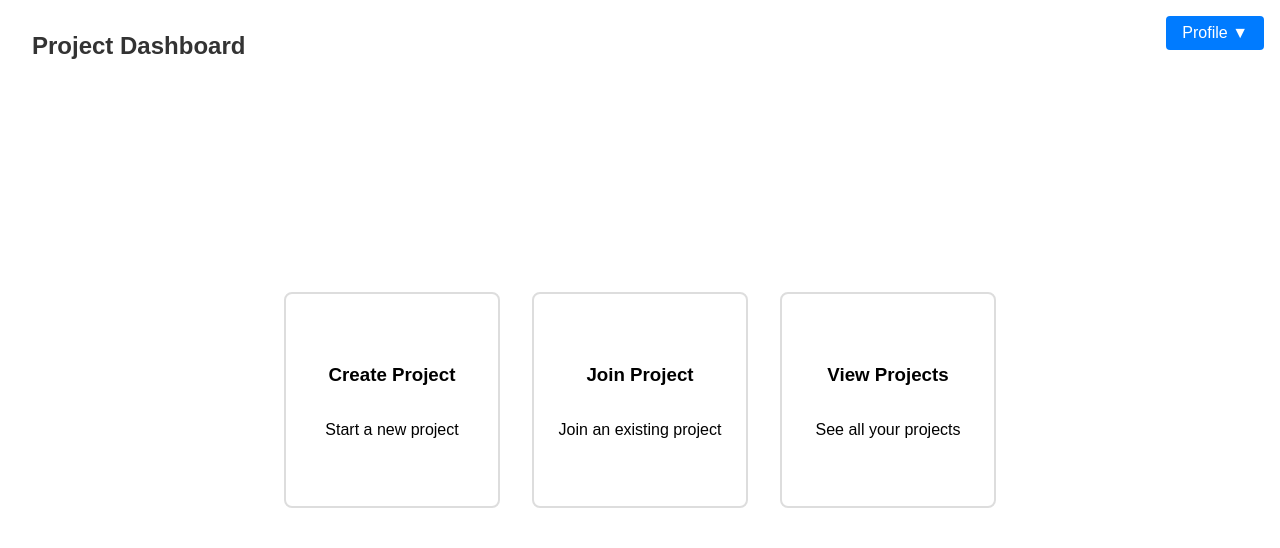
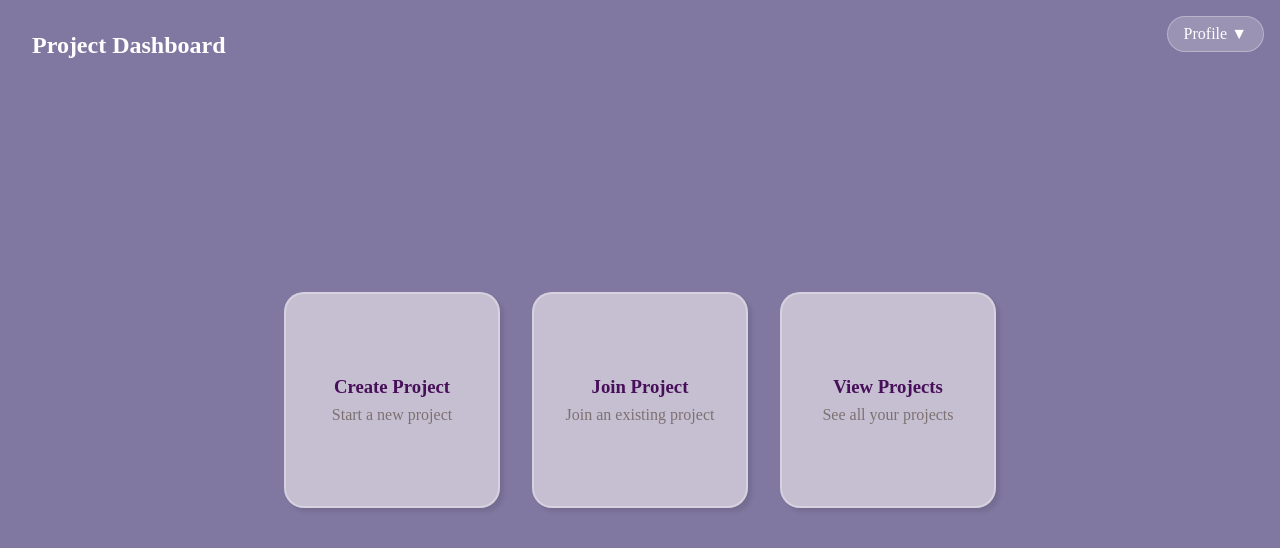
Before and after one commit to hackscholar/stormhacks, a React (Create React App) app in the folder frontend/: page /dashboard in a window 1280 px wide. Shown: the top 548 px of the page. Built offline with nearby package versions, Linux system fonts and the light colour scheme.

Commit message:
changed the design to match app

```diff
--- a/frontend/src/index.css
+++ b/frontend/src/index.css
@@ -11,7 +11,7 @@ body {
 
 body.dashboard-page {
   display: block;
-  background: white;
+  background: #8178A1;
 }
 
 .container {
@@ -33,7 +33,7 @@ h2 {
 .dashboard-container {
   width: 100vw;
   height: 100vh;
-  background: white;
+  background: #8178A1;
   position: relative;
   box-sizing: border-box;
   padding: 2rem;
@@ -45,7 +45,9 @@ h2 {
   left: 2rem;
   margin: 0;
   font-size: 1.5rem;
-  color: #333;
+  color: white;
+  font-family: 'Archivo';
+  font-weight: 700;
 }
 
 .toggles-container {
@@ -61,8 +63,8 @@ h2 {
   width: 180px;
   height: 180px;
   padding: 1rem;
-  border: 2px solid #ddd;
-  border-radius: 8px;
+  border: 2px solid rgba(255, 255, 255, 0.3);
+  border-radius: 20px;
   cursor: pointer;
   transition: all 0.3s ease;
   display: flex;
@@ -70,11 +72,29 @@ h2 {
   justify-content: center;
   align-items: center;
   text-align: center;
+  background: rgba(255, 250, 250, 0.55);
+  box-shadow: 4px 4px 4px rgba(0,0,0,0.1);
 }
 
 .toggle-item:hover {
-  border-color: #007bff;
-  background: #f8f9fa;
+  border-color: #470F59;
+  background: rgba(255, 250, 250, 0.8);
+  transform: translateY(-2px);
+}
+
+.toggle-item h3 {
+  color: #470F59;
+  font-family: 'Archivo';
+  font-weight: 700;
+  margin: 0 0 0.5rem 0;
+}
+
+.toggle-item p {
+  color: #7C7171;
+  font-family: 'Archivo';
+  font-weight: 400;
+  margin: 0;
+  text-align: center;
 }
 
 .profile-dropdown {
@@ -85,12 +105,18 @@ h2 {
 }
 
 .profile-btn {
-  background: #007bff;
+  background: rgba(255, 255, 255, 0.2);
   color: white;
-  border: none;
+  border: 1px solid rgba(255, 255, 255, 0.3);
   padding: 0.5rem 1rem;
-  border-radius: 4px;
+  border-radius: 20px;
   cursor: pointer;
+  font-family: 'Archivo';
+  font-weight: 400;
+}
+
+.profile-btn:hover {
+  background: rgba(255, 255, 255, 0.3);
 }
 
 .dropdown-content {
@@ -128,22 +154,26 @@ form {
 input {
   padding: 0.75rem;
   border: 1px solid #ddd;
-  border-radius: 4px;
+  border-radius: 20px;
   font-size: 1rem;
+  font-family: 'Archivo';
+  color: #7C7171;
 }
 
 button {
   padding: 0.75rem;
-  background: #007bff;
+  background: #470F59;
   color: white;
   border: none;
-  border-radius: 4px;
+  border-radius: 20px;
   font-size: 1rem;
   cursor: pointer;
+  font-family: 'Archivo';
+  font-weight: 700;
 }
 
 button:hover {
-  background: #0056b3;
+  background: #5a1a6b;
 }
 
 .message {
@@ -341,13 +371,22 @@ p {
 }
 
 .modal-content {
-  background: white;
+  background: rgba(255, 250, 250, 0.95);
   padding: 2rem;
-  border-radius: 8px;
+  border-radius: 45px;
   max-width: 500px;
   width: 90%;
   max-height: 80vh;
   overflow-y: auto;
+  box-shadow: 4px 4px 4px rgba(0,0,0,0.2);
+}
+
+.modal-content h3 {
+  color: #470F59;
+  font-family: 'Archivo';
+  font-weight: 700;
+  text-align: center;
+  margin-bottom: 1.5rem;
 }
 
 .projects-modal {
```
